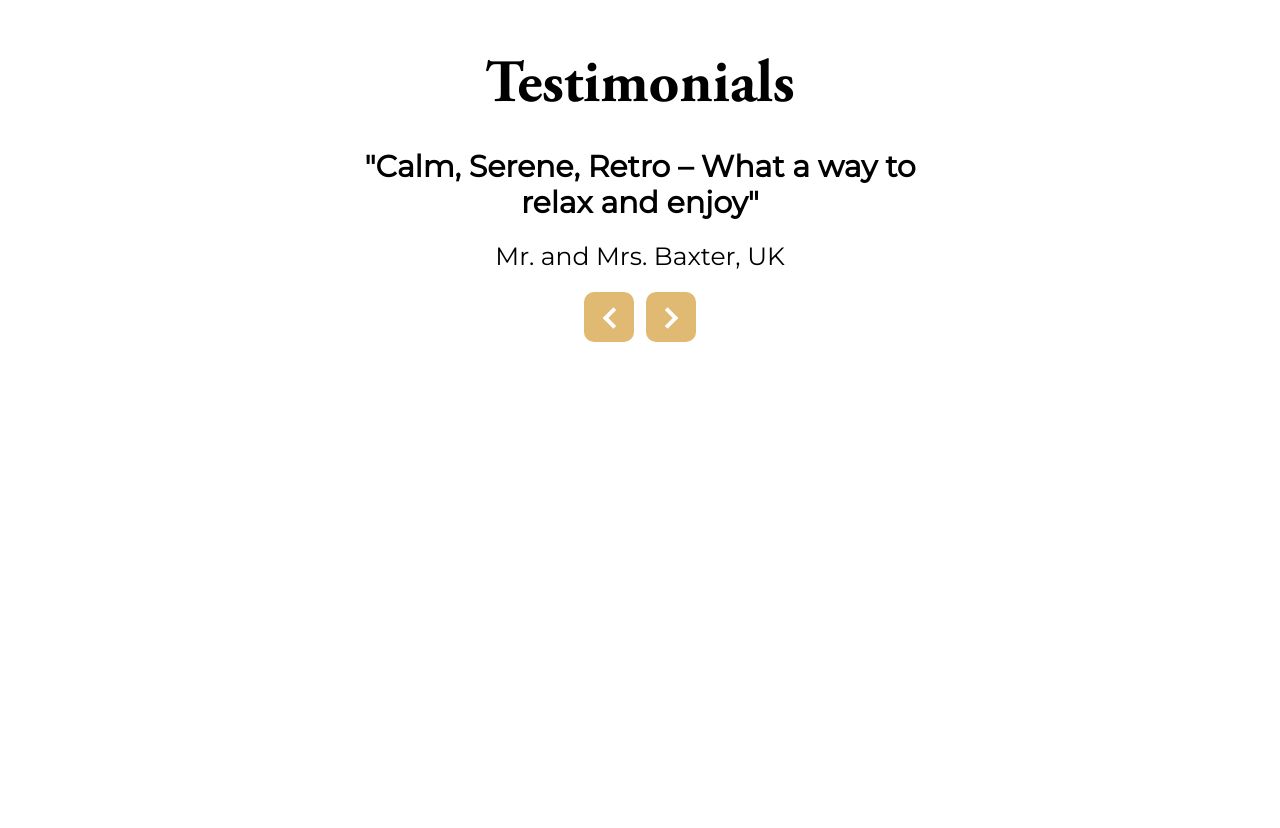
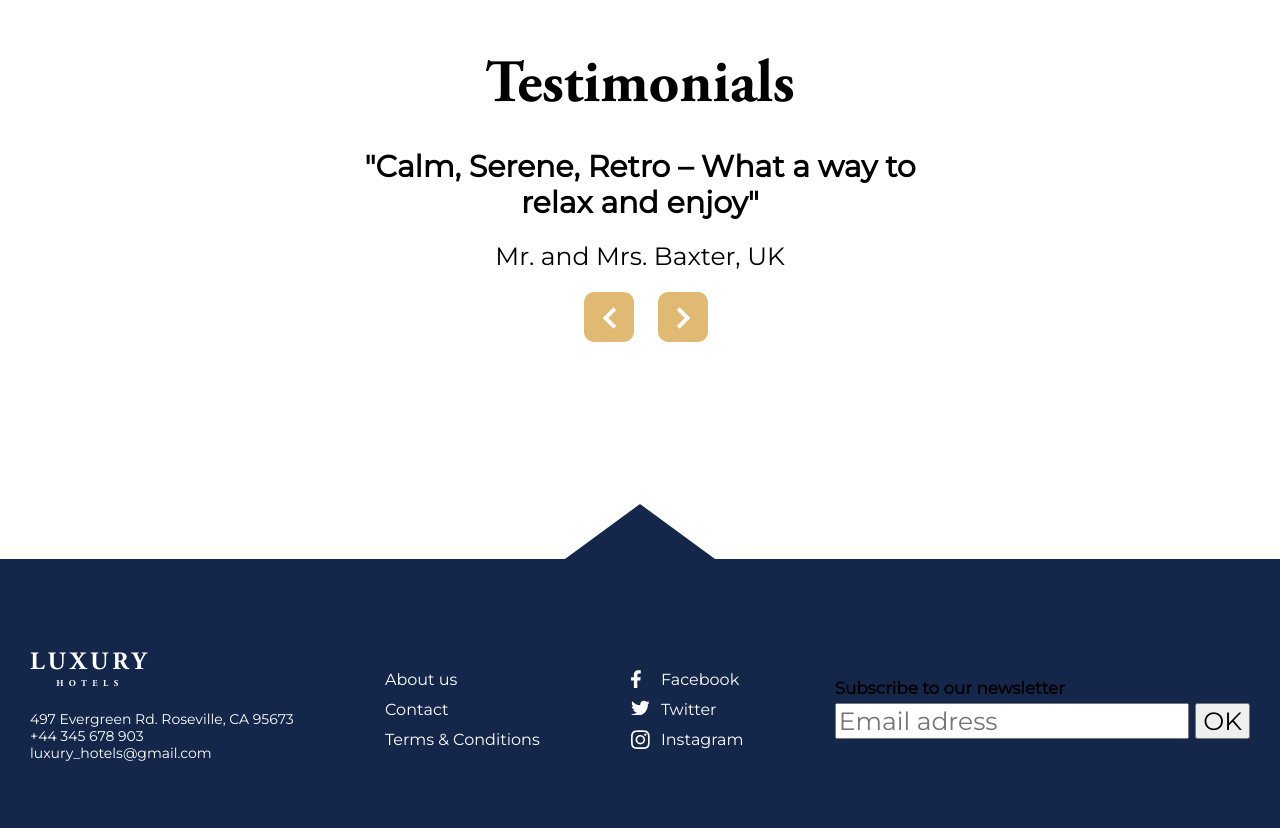
Before and after one commit to CodeLearningSlayer/Hotels, a website with bundled scripts: page src/index.html in a window 1280 px wide. Shown: the part 2978-3806 px from the top of the page. Before the commit the page ends 3537 px from the top, so only its background shows below. Built offline with nearby package versions, Linux system fonts and the light colour scheme; files whose address does not match are found by name.

Commit message:
First page almost done

```diff
--- a/gulp/version.json
+++ b/gulp/version.json
@@ -1,3 +1,3 @@
 {
-    "main": "20220608005210"
+    "main": "20220610002136"
 }
--- /dev/null
+++ b/src/html/footer.html
@@ -0,0 +1,61 @@
+<footer class="footer">
+    <div class="container">
+        <div class="footer__wrapper">
+            <div class="footer__item">
+                <div class="logo logo-footer">
+                    <span class="logo__maintext logo-text logo-footer__maintext">Luxury</span>
+                    <span class="logo__subtext logo-text logo-footer__subtext">Hotels</span>
+                  </div>
+                <ul class="footer__contacts contacts">
+                    <li class="contacts__item">
+                        <a class="contacts__link" href="#" >497 Evergreen Rd. Roseville, CA 95673</a>
+                    </li>
+                    <li class="contacts__item">
+                        <a class="contacts__link" href="tel:+44345678903" >+44 345 678 903</a>
+                    </li>
+                    <li class="contacts__item">
+                        <a class="contacts__link" href="mailto:luxury_hotels@gmail.com" >luxury_hotels@gmail.com</a>
+                    </li>
+                </ul>
+            </div>
+            <div class="footer__item">
+                <ul class="footer__nav nav-info">
+                    <li class="nav-info__item">
+                        <a class="nav-info__link" href="#" >About us</a>
+                    </li>
+                    <li class="nav-info__item">
+                        <a class="nav-info__link" href="#" >Contact</a>
+                    </li>
+                    <li class="nav-info__item">
+                        <a class="nav-info__link" href="#" >Terms & Conditions</a>
+                    </li>
+                </ul>
+            </div>
+            <div class="footer__item">
+                <ul class="footer__social social-list">
+                    <li class="social-list__item">
+                        <a class="social-list__link social-list__link--facebook" href="#" >Facebook</a>
+                    </li>
+                    <li class="social-list__item">
+                        <a class="social-list__link social-list__link--twitter" href="#" >Twitter</a>
+                    </li>
+                    <li class="social-list__item">
+                        <a class="social-list__link social-list__link--instagram" href="#" >Instagram</a>
+                    </li>
+                </ul>
+            </div>
+            <div class="footer__item footer-form">
+                <h6 class="footer-form__title">Subscribe to our newsletter</h6>
+                <form class="footer-form__form" action="" >
+                    <input type="email"
+                    class="footer-form__input"
+                    placeholder="Email adress"
+                    required>
+                    <button class="footer-form__btn">OK</button>
+                </form>
+            </div>
+        </div>
+
+
+    </div>
+</footer>
--- a/src/index.html
+++ b/src/index.html
@@ -69,9 +69,7 @@
       </div>
     </section>
 
-    <footer class="footer">
-
-    </footer>
+    @@include("html/footer.html")
   </body>
   <script src="js/app.min.js"></script>
 </html>
--- a/src/scss/style.scss
+++ b/src/scss/style.scss
@@ -260,7 +260,7 @@
 }
 
 .swiper-button-next{
-    right:49%;
+    right:47%;
     transform: translateX(+100%);
     &::after{
         width: 15px;
@@ -308,3 +308,97 @@
         transform: rotate(-135deg);
     }
 }
+
+.footer{
+    padding: 90px 0 66px;
+    background-color: #14274A;
+    position: relative;
+    &::after{
+        content: '';
+        position: absolute;
+        left: 50%;
+        transform: translateX(-50%);
+        top: -130px;
+        width: 30px;
+        border: 75px solid transparent;
+        border-bottom: 55px solid #14274A;
+    }
+    &__wrapper{
+        display: flex;
+        justify-content: space-between;
+        align-items: center;
+    }
+}
+
+.logo-footer{
+    background-color: transparent;
+    color:#fff;
+    width: auto;
+    height: auto;
+    display: inline-block;
+    padding-bottom: 22px;
+    .logo-text{
+        padding: 0;
+    }
+    &__maintext{
+        font-size: 25px;
+        line-height: 30px;
+    }
+    &__subtext{
+        font-size: 9px;
+        line-height: 10px;
+    }
+}
+
+.contacts{
+    &__item{
+        font-size: 14px;
+        line-height: 17px;
+    }
+    &__link{
+        color:#fff;
+    }
+}
+
+.nav-info,
+.social-list{
+    &__link{
+        color: #fff;
+        font-size: 16px;
+        line-height: 19px;
+    }
+}
+
+.social-list{
+    &__link{
+        position: relative;
+        padding-left: 30px;
+    }
+    &__link--facebook::before{
+            content: "";
+            position: absolute;
+            left: 0;
+            top:0px;
+            width: 10px;
+            height: 18px;
+            background-image: url("@img/icons/facebook.svg");
+        }
+    &__link--twitter::before{
+            content: "";
+            position: absolute;
+            left: 0;
+            top:0px;
+            width: 19px;
+            height: 15px;
+            background-image: url("@img/icons/twitter.svg");
+        }
+    &__link--instagram::before{
+            content: "";
+            position: absolute;
+            left: 0;
+            top:0px;
+            width: 19px;
+            height: 19px;
+            background-image: url("@img/icons/instagram.svg");
+        }
+}
```
Also changed, not shown: dist/css/style.css, dist/css/style.min.css, dist/img/icons/Path 38.svg (added), dist/img/icons/Path 39.svg (added), dist/img/icons/Path 40.svg (added), dist/img/icons/facebook.svg (added), dist/img/icons/instagram.svg (added), dist/img/icons/twitter.svg (added), dist/index.html, src/img/icons/facebook.svg (added), src/img/icons/instagram.svg (added), src/img/icons/twitter.svg (added).
